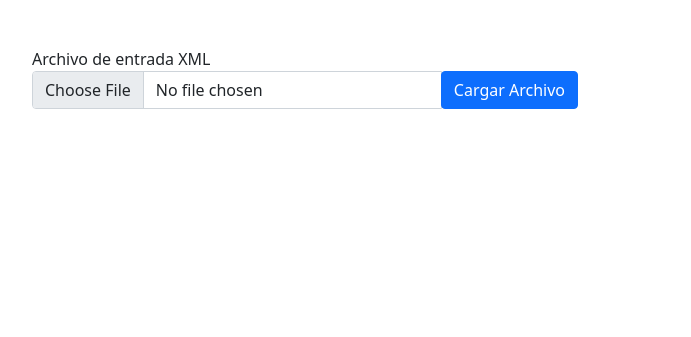
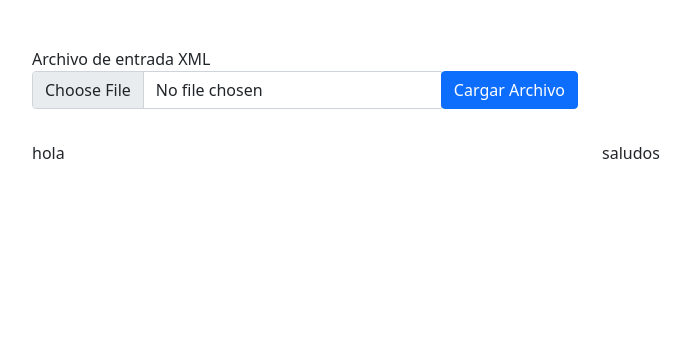
Before and after one commit to Willy502/IPC2_Proyecto3_201602734, a Django app: page / in a window 1280 px wide. Shown: the part 91-428 px from the top of the page, without its empty margins (50-741 px from the left). Run offline with Django 3.2, Linux system fonts and the light colour scheme; some libraries are stand-ins or nearby versions.

Commit message:
Upload file

```diff
--- a/sat/frontend/templates/home.html
+++ b/sat/frontend/templates/home.html
@@ -2,12 +2,12 @@
 
 {% block content %}
 <div class="col-6 mt-5 mb-3">
-    <form action="loaded" method="POST">
+    <form action="loaded" method="POST" enctype="multipart/form-data">
         {% csrf_token %}
         <div class="col-12">
             <label for="file">Archivo de entrada XML</label>
             <div class="input-group mb-3">
-                <input type="file" id="file" accept=".xml" class="form-control" placeholder="Archivo de entrada XML" aria-label="Archivo de entrada XML" required>
+                <input type="file" id="file" name="xml-file" accept=".xml" class="form-control" placeholder="Archivo de entrada XML" aria-label="Archivo de entrada XML" required>
                 <div class="input-group-append">
                   <button class="btn btn-primary" type="submit">Cargar Archivo</button>
                 </div>
@@ -15,4 +15,15 @@
         </div>
     </form>
 </div>
+
+<div class="col-12">
+    <div class="row">
+        <div class="col-6">
+            hola
+        </div>
+        <div class="col-6">
+            saludos
+        </div>
+    </div>
+</div>
 {% endblock %}
--- a/sat/frontend/views.py
+++ b/sat/frontend/views.py
@@ -1,3 +1,5 @@
+import requests
+
 from django.http import HttpResponse
 
 from django.shortcuts import render
@@ -7,4 +9,10 @@ def home(request):
     return render(request, 'home.html')
 
 def load(request):
+    if request.method == 'POST' and request.FILES['xml-file']:
+        file = request.FILES['xml-file']
+
+        files = {"file" : file}
+        response = requests.post('http://127.0.0.1:5000/api/v1/Procesar', files = files)
+        print(response.json())
     return render(request, 'home.html')
```
